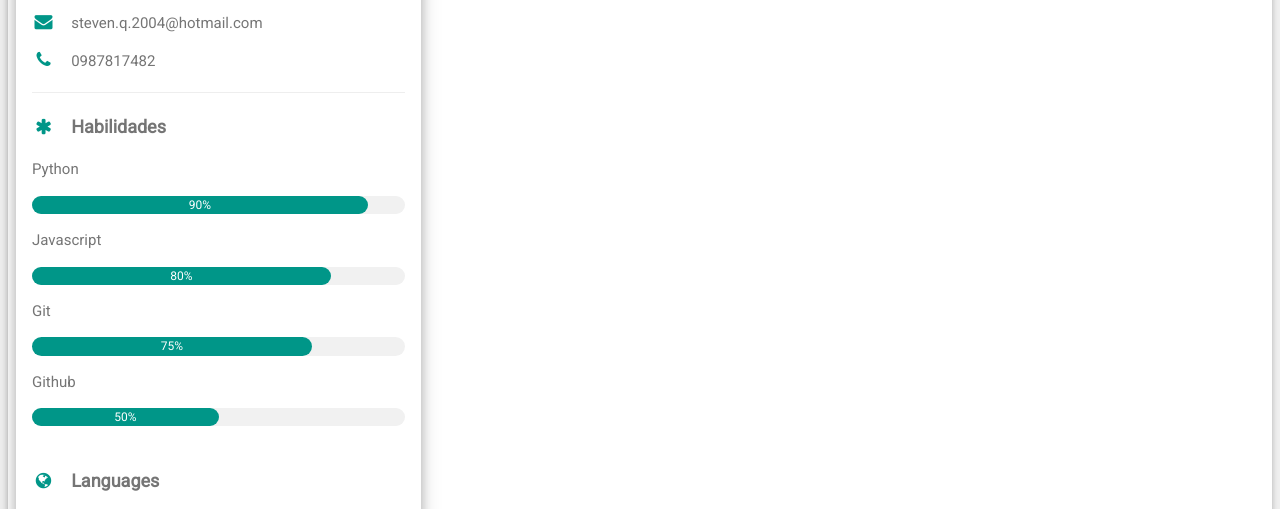
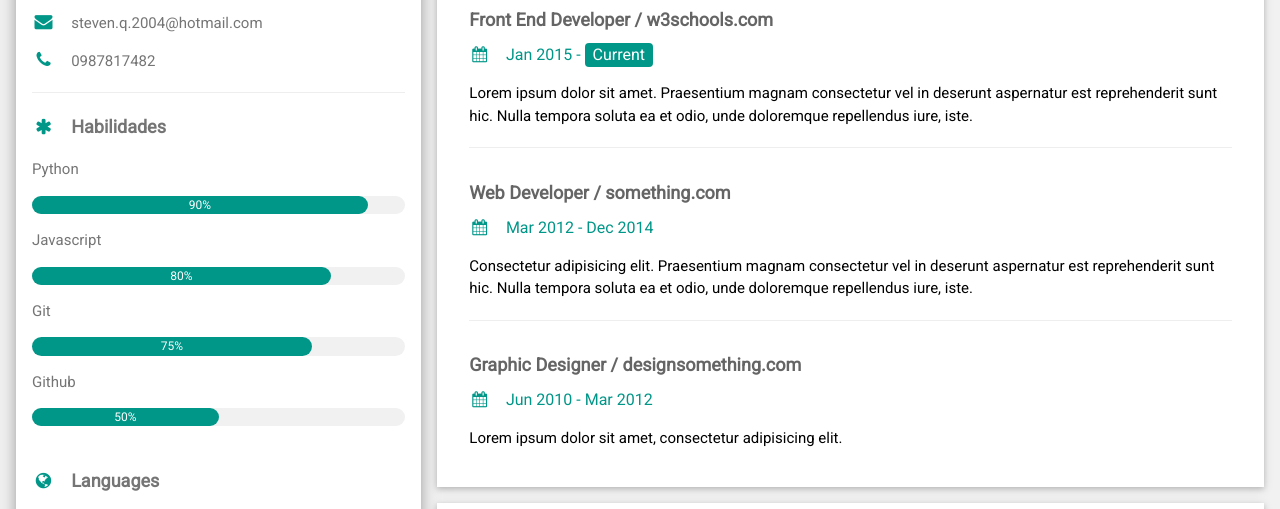
Before and after one commit to StevenQ04/StevenQ04.github.io, a plain HTML site: page index.html in a window 1280 px wide. Shown: the part 117-626 px from the top of the page. Drawn offline with nearby package versions, Linux system fonts and the light colour scheme.

Commit message:
Revert "Arreglo en codigo html"
This reverts commit c1a2636978411ed10d7fb42ee8add9809fbf9129.

```diff
--- a/index.html
+++ b/index.html
@@ -78,7 +78,7 @@
         </div>
 
         <!-- Right Column -->
-
+        <div class="w3-twothird">
 
           <div class="w3-container w3-card w3-white w3-margin-bottom">
             <h2 class="w3-text-grey w3-padding-16"><i class="fa fa-suitcase fa-fw w3-margin-right w3-xxlarge w3-text-teal"></i>Work Experience</h2>
```
